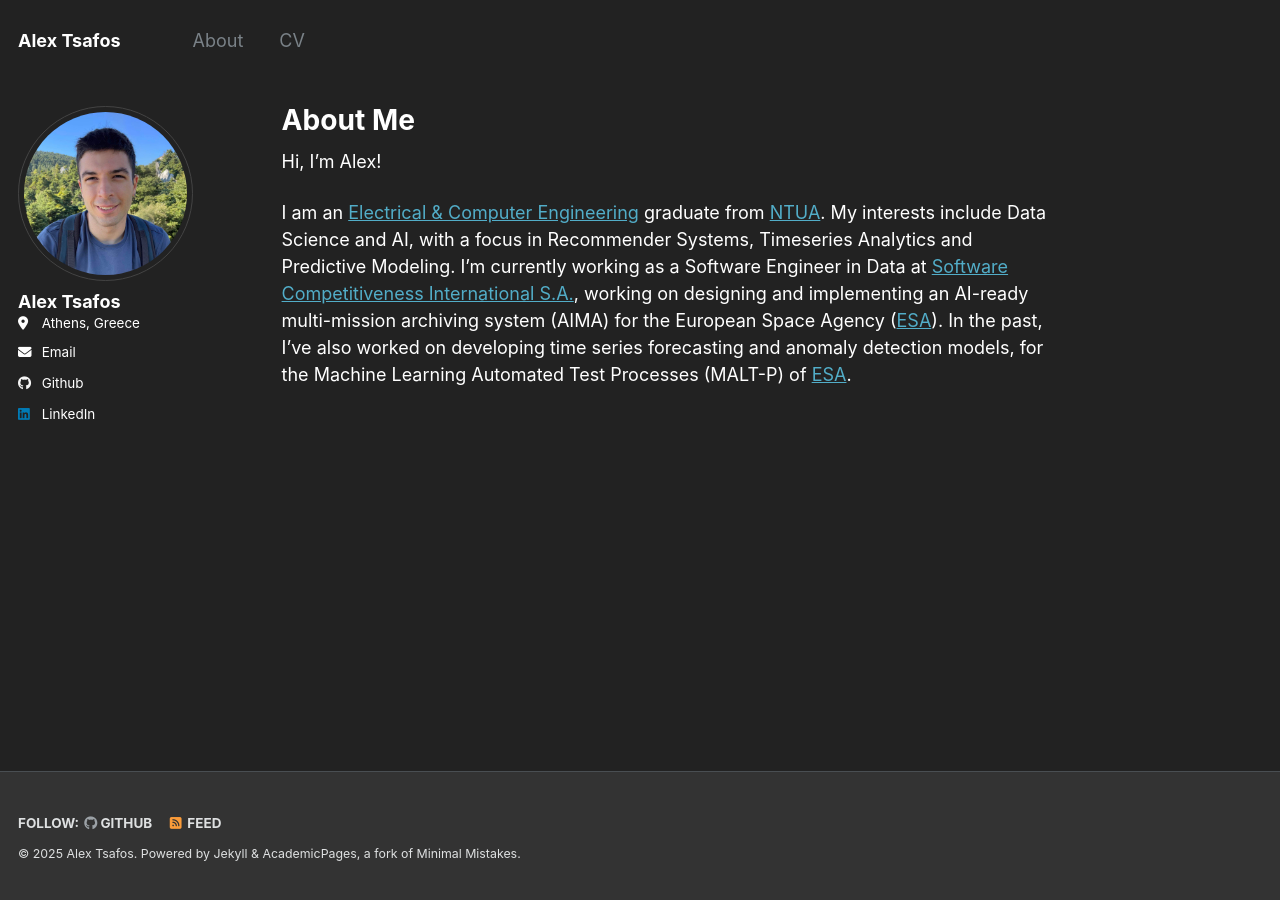
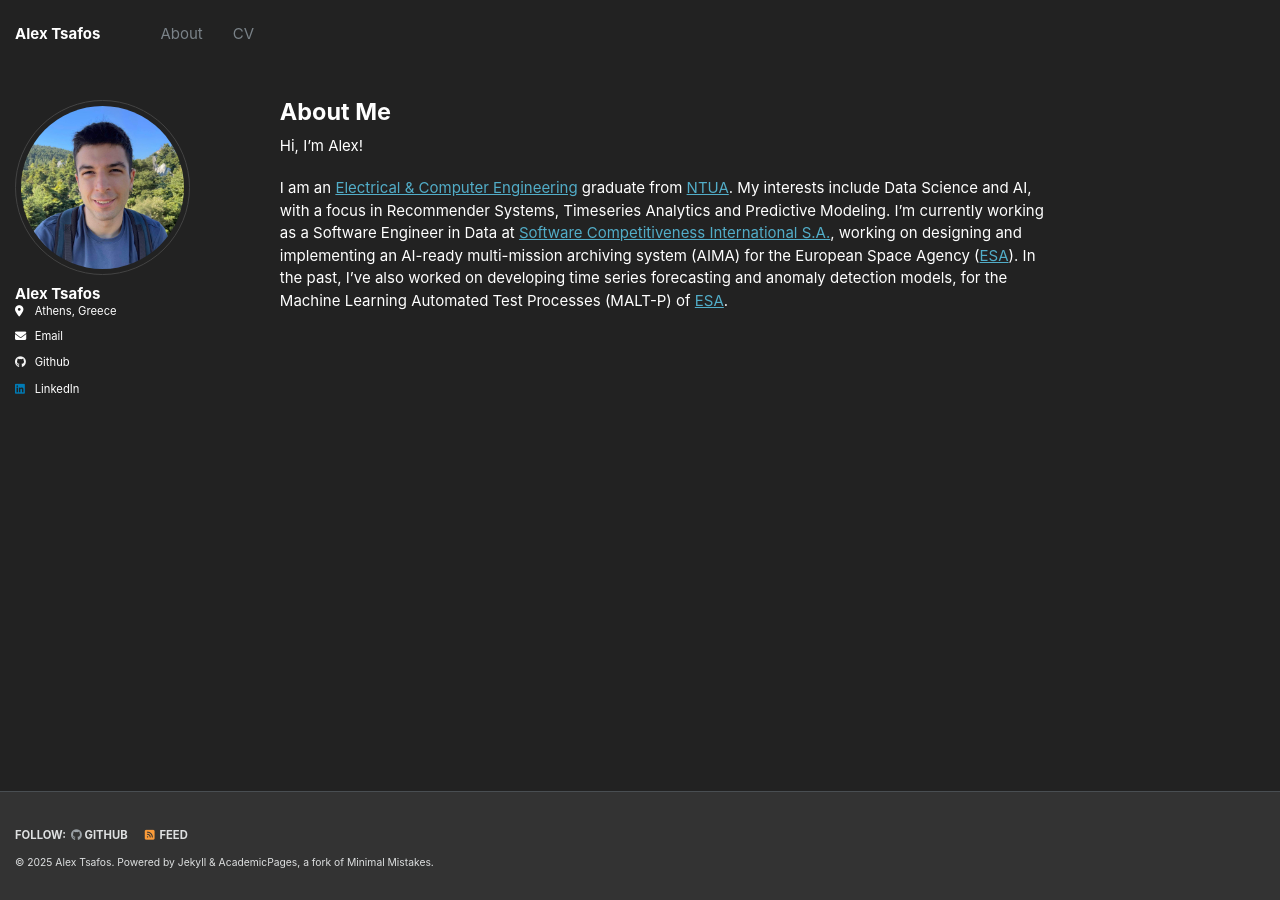
Before and after one commit to alextsaf/alextsaf.github.io, a Jekyll site: the page built from _pages/about.md, in a window 1280 px wide. Built offline with Jekyll 4.4.1, drawn with Linux system fonts in a browser that asks for light colours.

Commit message:
font size test

```diff
--- a/_sass/_reset.scss
+++ b/_sass/_reset.scss
@@ -8,10 +8,10 @@ html {
   /* apply a natural box layout model to all elements */
   box-sizing: border-box;
   background-color: $background-color;
-  font-size: 16px;
+  font-size: 12px;
 
   @include breakpoint($medium) {
-    font-size: 18px;
+    font-size: 15px;
   }
 
   -webkit-text-size-adjust: 100%;
```
